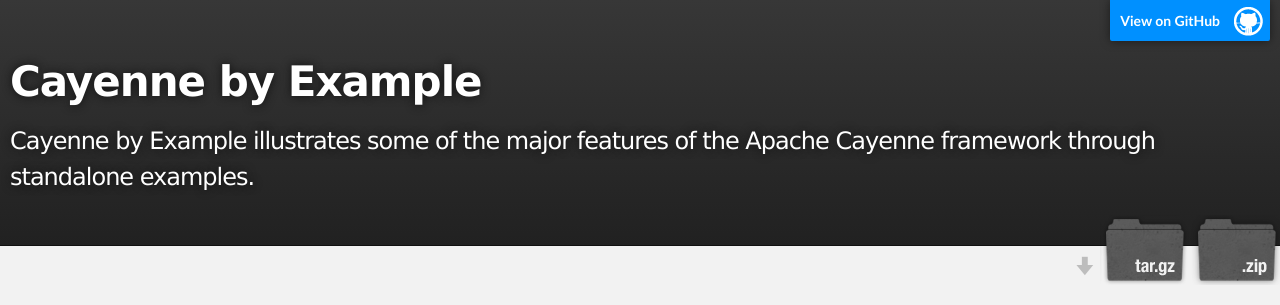
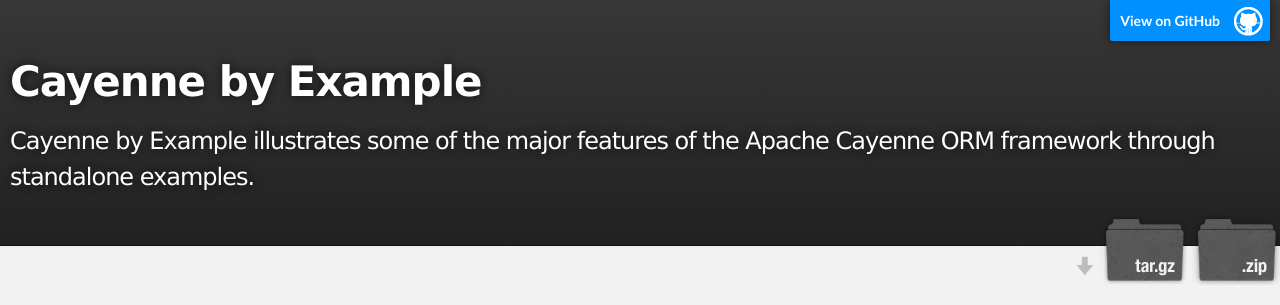
Before and after one commit to mrg/cbe, a Jekyll site: the page built from index.md, in a window 1280 px wide. Shown: the top 305 px of the page. Built offline with Jekyll 4.4.1, drawn with Linux system fonts in a browser that asks for light colours.

Commit message:
Updated tagline to include ORM text.

```diff
--- a/_config.yml
+++ b/_config.yml
@@ -2,7 +2,7 @@
 pygments: true
 
 title : Cayenne by Example
-tagline: Cayenne by Example illustrates some of the major features of the Apache Cayenne framework through standalone examples.
+tagline: Cayenne by Example illustrates some of the major features of the Apache Cayenne ORM framework through standalone examples.
 author :
   name : Michael Gentry
   github : mrg
```
